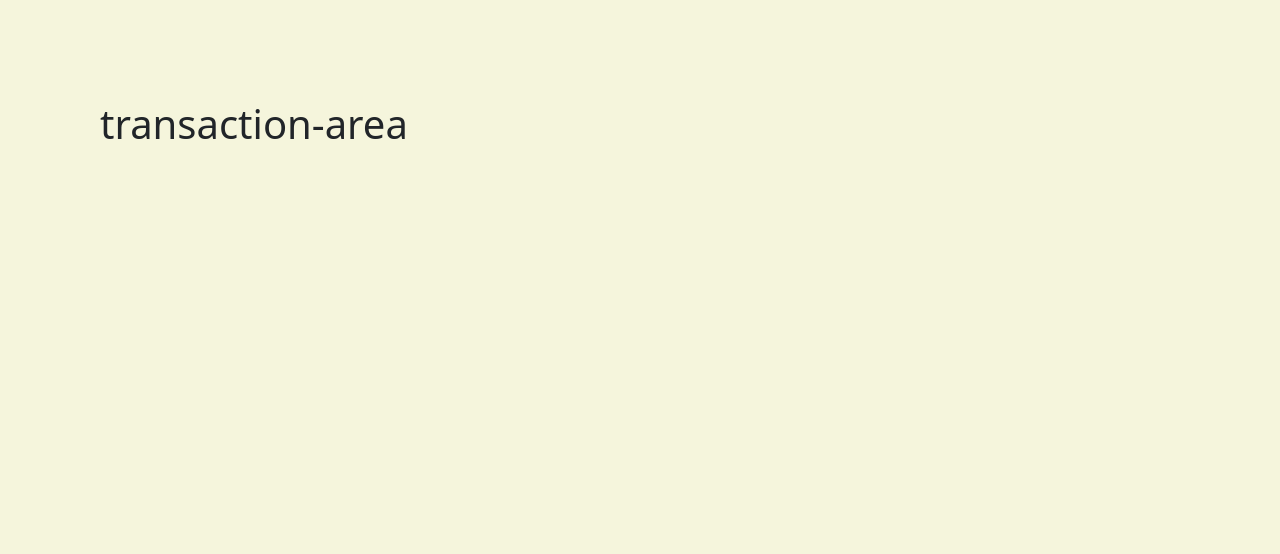
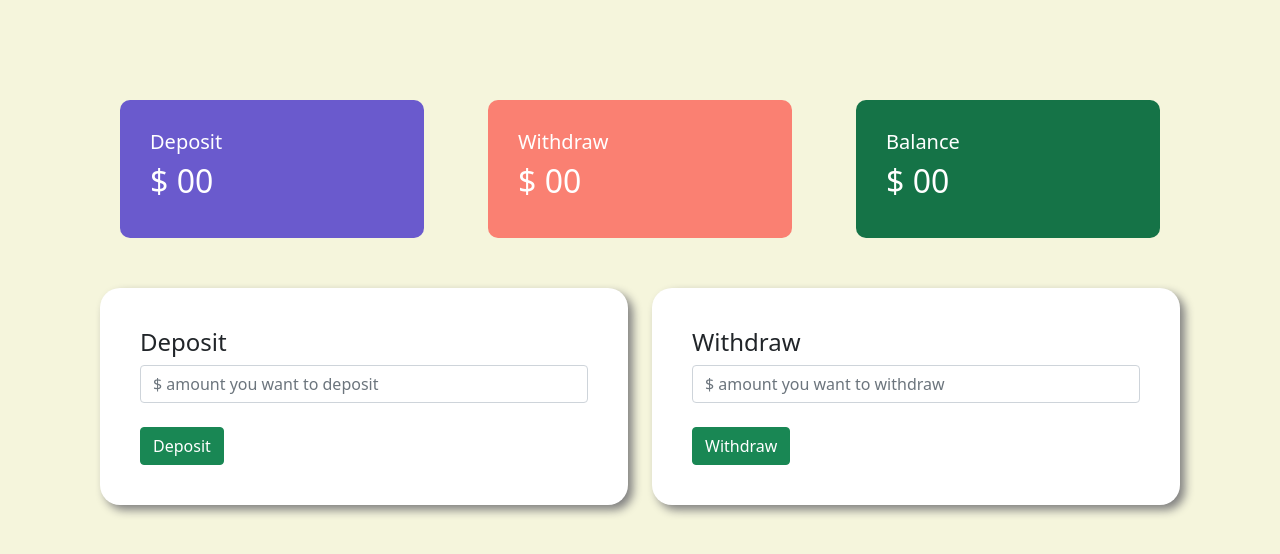
Before and after one commit to shoebHamim/shbank, a plain HTML site: page index.html in a window 1280 px wide. Both pictures are taken after a click on the button "Login". Drawn offline with nearby package versions, Linux system fonts and the light colour scheme.

Commit message:
all done, just return statement exits from and event,,it is amazing

```diff
--- a/index.html
+++ b/index.html
@@ -13,7 +13,6 @@
 </head>
 
 <body>
-
     <div id="login-area">
         <h1 class="text-center"> Welcome To SHBank</h1>
         <div class="submit-area">
@@ -25,17 +24,97 @@
 
     </div>
     <div id="transaction-area">
-        <h1>transaction-area</h1>
+
+        <div class="row">
+            <div class="col-md-4 ">
+                <div class="deposit status">
+                    <h5>Deposit</h5>
+                    <h2>$ <span id="current_deposit">00</span></h2>
+                </div>
+
+            </div>
+            <div class="col-md-4 ">
+                <div class="withdraw status">
+                    <h5>Withdraw</h5>
+                    <h2>$ <span id="current_withdraw">00</span></h2>
+                </div>
+            </div>
+            <div class="col-md-4 ">
+                <div class="balance status">
+                    <h5>Balance</h5>
+                    <h2>$ <span id="current_balance">00</span></h2>
+                </div>
+            </div>
+        </div>
+        <div class="row">
+            <div class="col-md-6">
+                <div class="submit-area">
+                    <h4>Deposit</h4>
+                    <input id="deposit_amount" placeholder="$ amount you want to deposit" class="form-control" type="text">
+                    <br><button id="deposit" class="btn btn-success">Deposit</button>
+                </div>
+            </div>
+            <div class="col-md-6">
+                <div class="submit-area">
+                    <h4>Withdraw</h4>
+                    <input id='withdraw_amount' placeholder="$ amount you want to withdraw" class="form-control" type="text">
+                    <br><button id="withdraw" class="btn btn-success">Withdraw</button>
+                </div>
+            </div>
+        </div>
 
     </div>
     <script>
-        const loginbtn=document.getElementById('login-button');
-        loginbtn.addEventListener('click',function(){
-            const login_area=document.getElementById('login-area');
-            login_area.style.display='none';
-            const transactionArea=document.getElementById('transaction-area');
-            transactionArea.style.display='block';
+        const loginbtn = document.getElementById('login-button');
+        loginbtn.addEventListener('click', function () {
+            const login_area = document.getElementById('login-area');
+            login_area.style.display = 'none';
+            const transactionArea = document.getElementById('transaction-area');
+            transactionArea.style.display = 'block';
         })
+
+        const deposit=document.getElementById('deposit');
+        deposit.addEventListener('click',function(){
+            var deposit_amount=document.getElementById('deposit_amount').value;
+            if(deposit_amount==''){
+                deposit_amount=0;
+            }
+            const deposit_number=parseFloat(deposit_amount);
+            const current_deposit=document.getElementById('current_deposit').innerText;
+            const current_deposit_number=parseFloat(current_deposit);
+            const current_balance=document.getElementById('current_balance').innerText;
+            const current_balance_number=parseFloat(current_balance);
+            // const total_deposit=current_deposit_number+deposit_number;
+            // console.log(total_deposit);
+            document.getElementById('current_deposit').innerText=current_deposit_number+deposit_number;
+            document.getElementById('current_balance').innerText=current_balance_number+deposit_number;
+            document.getElementById('deposit_amount').value='';
+        });
+        const withdraw_clicked=document.getElementById('withdraw');
+        withdraw_clicked.addEventListener('click',function(){
+            var withdraw_amount=document.getElementById('withdraw_amount').value;
+            if(withdraw_amount==''){
+                withdraw_amount=0;
+            }
+
+            const withdraw_amount_number=parseFloat(withdraw_amount);
+            const current_withdraw=document.getElementById('current_withdraw').innerText;
+            const current_withdraw_number=parseFloat(current_withdraw);
+            const current_balance=document.getElementById('current_balance').innerText;
+            const current_balance_number=parseFloat(current_balance);
+            if(current_balance_number<withdraw_amount_number){
+               alert('Not Enough Balance');
+               document.getElementById('withdraw_amount').value='';
+               return;
+            }
+            document.getElementById('current_balance').innerText=current_balance_number-withdraw_amount_number;
+            document.getElementById('current_withdraw').innerText=current_withdraw_number+withdraw_amount_number;
+            document.getElementById('withdraw_amount').value='';
+
+        });
+
+
+
 
     </script>
 </body>
--- a/style.css
+++ b/style.css
@@ -16,3 +16,20 @@ body{
 #transaction-area{
     display: none;
 }
+.deposit{
+    margin: 0px 20px;
+    background-color: slateblue;
+}
+.withdraw{
+    margin: 0px 20px;
+    background-color: salmon;
+}
+.balance{
+    margin: 0px 20px;
+    background-color: rgb(21, 115, 71);
+}
+.status{
+    padding: 30px;
+    color: white;
+    border-radius: 10px;
+}
```
